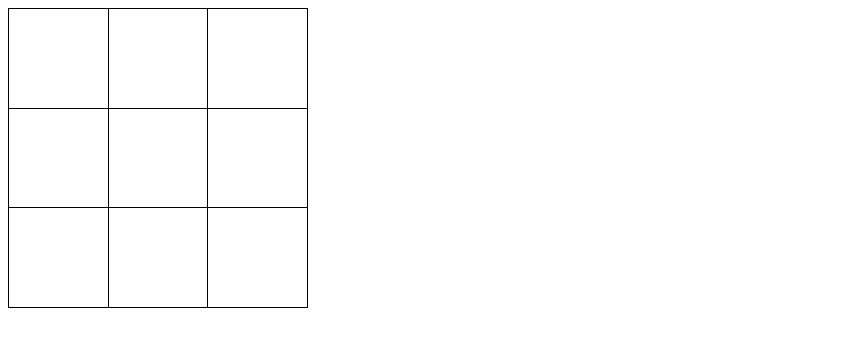
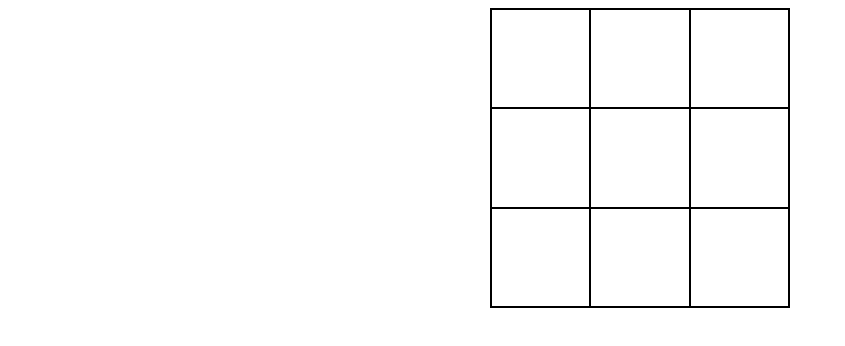
Before and after one commit to hithaishy/tic-tac-toe, a website: page index.html in a window 1280 px wide. Shown: the whole page, without its empty margins (0-845 px from the left). Drawn offline with Linux system fonts and the light colour scheme.

Commit message:
fixed a result display bug

```diff
--- a/index.js
+++ b/index.js
@@ -18,12 +18,12 @@
         game.player = 1
         game.table.forEach((element) => {
             element.textContent = '';
-            element.className = 'click-enabled';
         });
 
     }
 
     function redraw(){
+
         location.reload();
     }
 
@@ -106,11 +106,13 @@
                     event.target.appendChild(text);
                     event.target.className = 'click-disabled';
                     (game.player == 1) ? game.player = 2 : game.player = 1;
+                    }
+                setTimeout(() => {
                     let emptyCells = checkAvailableCells();
-                    if(emptyCells <= 6){
+                    if (emptyCells <= 6) {
                         let won = null;
                         won = checkWinner();
-                        if(won != null){
+                        if (won != null) {
                             alert(`${won} Won`);
                             redraw();
                         } else if (emptyCells === 0) {
@@ -118,7 +120,7 @@
                             redraw();
                         }
                     }
-                }
+                }, 0);
             }
         });
     });
--- a/style.css
+++ b/style.css
@@ -3,9 +3,11 @@ table {
     width: 300px;
     height: 300px;
     table-layout: fixed;
+    margin-left: auto;
+    margin-right: auto;
 }
 table, td {
-    border: 1px solid black;
+    border: 2px solid black;
 }
 td {
     width: 30%;
@@ -20,3 +22,6 @@ td {
 .click-disabled {
     cursor: default;
 }
+body {
+    text-align: center;
+}
```
